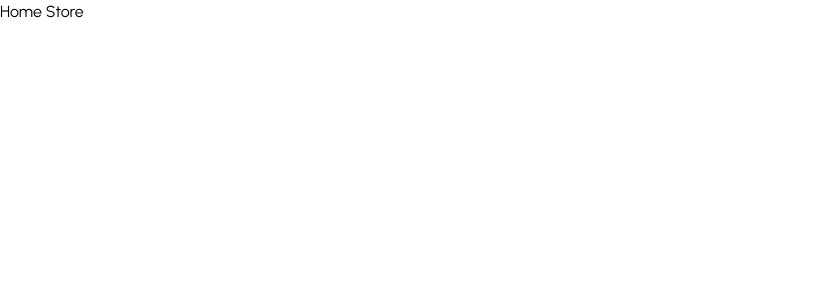
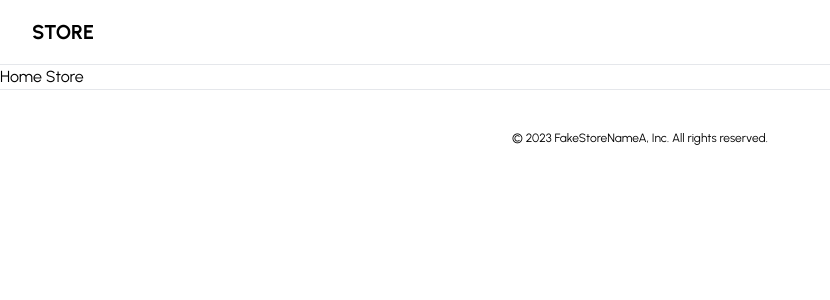
Before and after one commit to rameskum/ecommerce-store, a Next.js app: page / in a window 1280 px wide. Shown: the top 300 px of the page, without its empty margins (0-830 px from the left). Built offline with nearby package versions, Linux system fonts and the light colour scheme.

Commit message:
added clsx and tailwind-merge dependency, added navigation and footer component

```diff
--- a/src/app/layout.tsx
+++ b/src/app/layout.tsx
@@ -1,6 +1,9 @@
 import type { Metadata } from 'next';
+import './globals.css';
+
 import { Urbanist } from 'next/font/google';
-import './globals.css';
+import Footer from '@/components/footer';
+import Navbar from '@/components/navbar';
 
 const font = Urbanist({ subsets: ['latin'] });
 
@@ -16,7 +19,11 @@
 }>) {
 	return (
 		<html lang="en">
-			<body className={font.className}>{children}</body>
+			<body className={font.className}>
+				<Navbar />
+				{children}
+				<Footer />
+			</body>
 		</html>
 	);
 }
--- /dev/null
+++ b/src/components/footer.tsx
@@ -0,0 +1,13 @@
+const Footer = () => {
+	return (
+		<div className="bg-white border-t">
+			<div className="mx-auto py-10">
+				<p className="text-center text-xs text-black">
+					&copy; 2023 FakeStoreNameA, Inc. All rights reserved.
+				</p>
+			</div>
+		</div>
+	);
+};
+
+export default Footer;
--- /dev/null
+++ b/src/components/main-nav.tsx
@@ -0,0 +1,40 @@
+'use client';
+
+import { cn } from '@/lib/utils';
+import { Category } from '@/types';
+import Link from 'next/link';
+import { usePathname } from 'next/navigation';
+import React from 'react';
+
+interface MainNavProps {
+	data: Category[];
+}
+
+const MainNav: React.FC<MainNavProps> = ({ data }) => {
+	const pathName = usePathname();
+
+	const routes = data.map(route => ({
+		href: `/category/${route.id}`,
+		label: route.name,
+		active: pathName === `/category/${route.id}`,
+	}));
+
+	return (
+		<nav className="mx-6 items-center space-x-4 lg:space-x-6">
+			{routes.map(route => (
+				<Link
+					key={route.href}
+					href={route.href}
+					className={cn(
+						'text-sm font-medium transition-colors hover:text-black',
+						route.active ? 'text-black' : 'text-neutral-500'
+					)}
+				>
+					{route.label}
+				</Link>
+			))}
+		</nav>
+	);
+};
+
+export default MainNav;
--- /dev/null
+++ b/src/components/navbar.tsx
@@ -0,0 +1,21 @@
+import Link from 'next/link';
+
+import MainNav from '@/components/main-nav';
+import Container from '@/components/ui/container';
+
+const Navbar = () => {
+	return (
+		<div className="border-b">
+			<Container>
+				<div className="relative px-4 sm:px-6 lg:px-8 flex h-16 items-center">
+					<Link href="/" className="ml-4 flex lg:ml-0 gap-x-2">
+						<p className="font-bold text-xl">STORE</p>
+					</Link>
+					<MainNav data={[]} />
+				</div>
+			</Container>
+		</div>
+	);
+};
+
+export default Navbar;
--- /dev/null
+++ b/src/components/ui/container.tsx
@@ -0,0 +1,11 @@
+import React from 'react';
+
+interface ContainerProps {
+	children: React.ReactNode;
+}
+
+const Container: React.FC<ContainerProps> = ({ children }) => {
+	return <div className="mx-auto max-w-7xl">{children}</div>;
+};
+
+export default Container;
--- /dev/null
+++ b/src/lib/utils.ts
@@ -0,0 +1,6 @@
+import { ClassValue, clsx } from 'clsx';
+import { twMerge } from 'tailwind-merge';
+
+export function cn(...inputs: ClassValue[]) {
+	return twMerge(clsx(inputs));
+}
--- /dev/null
+++ b/src/types.ts
@@ -0,0 +1,11 @@
+export interface Billboard {
+	id: string;
+	name: string;
+	imageUrl: string;
+}
+
+export interface Category {
+	id: string;
+	name: string;
+	billboard: Billboard;
+}
```
Also changed, not shown: package.json (+6 -4 lines), 1 other file (tests, documents, lock files or other folders).
